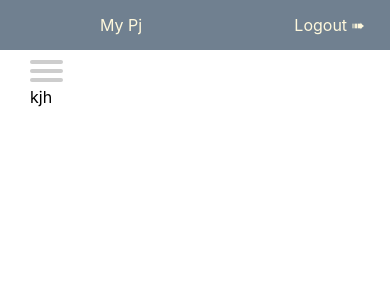
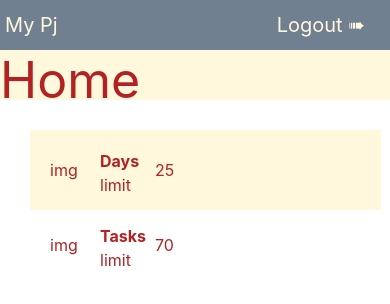
Before and after one commit to llVeraVerall/MyReactPj, a React (Create React App) app: page /home in a window 390 px wide. Shown: the top 304 px of the page. Built offline with nearby package versions, Linux system fonts and the light colour scheme.

Commit message:
gitirnore

```diff
--- a/src/Home/Home.css
+++ b/src/Home/Home.css
@@ -0,0 +1,44 @@
+.title{
+    color: #B22222;
+    width: 100%;
+    height: 50px;
+    background-color: cornsilk;
+    font-size: 50px;
+}
+.block{
+    width: 90%;
+    height: 80px;
+    background-color: cornsilk;
+    margin: 30px;
+    display: flex;
+    color: #B22222;
+}
+.days{
+    margin-left: 20px;
+    display: grid;
+    grid-template-columns:50px 50px 50px;
+    grid-template-rows: 30px 15px 30px;
+}
+.icon{
+    grid-column: 1/2;
+    grid-row: 2/3;
+}
+.block h4{
+    grid-column: 2/3;
+    grid-row: 1/2;
+}
+.limit{
+    grid-column: 2/3;
+    grid-row: 3/4;
+}
+.count{
+    margin-left: 5px;
+    grid-column: 3/4;
+    grid-row: 2/3;
+}
+.tasks{
+    margin-left: 20px;
+    display: grid;
+    grid-template-columns:50px 50px 50px;
+    grid-template-rows: 30px 15px 30px;
+}
--- a/src/Home/Home.js
+++ b/src/Home/Home.js
@@ -1,10 +1,26 @@
 import React from "react";
+import './Home.css'
+import '../media.css'
 
 const Home = () => {
     return(
-       <div>
-           kjh
+    <div>
+       <div className='title'>
+           Home
        </div>
+            <div className='block'>
+                <div className='days'><h4>Days</h4>
+                <div className='icon'>img</div>
+                    <div className='limit'>limit</div>
+                    <div className='count'>25</div>
+                </div>
+                <div className='tasks'><h4>Tasks</h4>
+                    <div className='icon'>img</div>
+                    <div className='limit'>limit</div>
+                    <div className='count'>70</div>
+                </div>
+            </div>
+    </div>
     )
 }
 
--- a/src/NavBar/Nav.js
+++ b/src/NavBar/Nav.js
@@ -3,27 +3,32 @@ import {Routes, Route, Link } from 'react-router-dom'
 import './Nav.css'
 import '../media.css'
 import Home from "../Home/Home";
+import Tasks from "../Tasks/Tasks";
 
 const Nav = () => {
     return (
         <div>
-            <nav role="navigation">
+            <Home/>
+            {/*<nav role="navigation">
                 <div id="menuToggle">
                     <input type="checkbox" />
                     <span></span>
                     <span></span>
                     <span></span>
+
                     <ul id="menu">
-                        <Link to="/home"><li>Home</li></Link>
-                        <a href="#"><li>Tasks</li></a>
+                        <Link to="/home">Home</Link>
+                        <Link to="#"><li>Tasks</li></Link>
                         <a href="#"><li>Info</li></a>
                         <a href="#"><li>Commits</li></a>
                     </ul>
                     <Routes>
                         <Route path='/home' element={<Home />} />
+                        <Route path='/tasks' element={<Tasks />}/>
                     </Routes>
                 </div>
             </nav>
+            */}
         </div>
     )
 }
--- a/src/Tasks/Tasks.js
+++ b/src/Tasks/Tasks.js
@@ -0,0 +1,15 @@
+import React from "react";
+
+const Tasks = () => {
+    return(
+        <div>
+            <div className='title'>
+                Task
+            </div>
+            <div className='block'>
+            </div>
+        </div>
+    )
+}
+
+export default Tasks
--- a/src/media.css
+++ b/src/media.css
@@ -1,11 +1,41 @@
 @media(max-width: 320px) {
-    #menu,
+    /*#menu,
     #menuToggle li
     {
         background-color: cornsilk;
         width: 30%;
         border-radius: 30px;
-        font-size: 18px;
+        font-size: 30px;
+    }
+     */
+    .header-wrapper{
+        font-size: 20px;
+    }
+    .header-title{
+        margin: 5px;
+    }
+    .block,
+    .tasks,
+    .days{
+        width: 20px;
+        font-size: 15px;
+        flex-wrap: wrap;
     }
 
 }
+@media(max-width: 420px) {
+    .header-wrapper{
+        font-size: 20px;
+    }
+    .header-title{
+        margin: 5px;
+    }
+    .block,
+    .tasks,
+    .days{
+        width: 320px;
+        /*font-size: 20px;*/
+        flex-wrap: wrap;
+
+    }
+}
```
Also changed, not shown: 1 other file (tests, documents, lock files or other folders).
